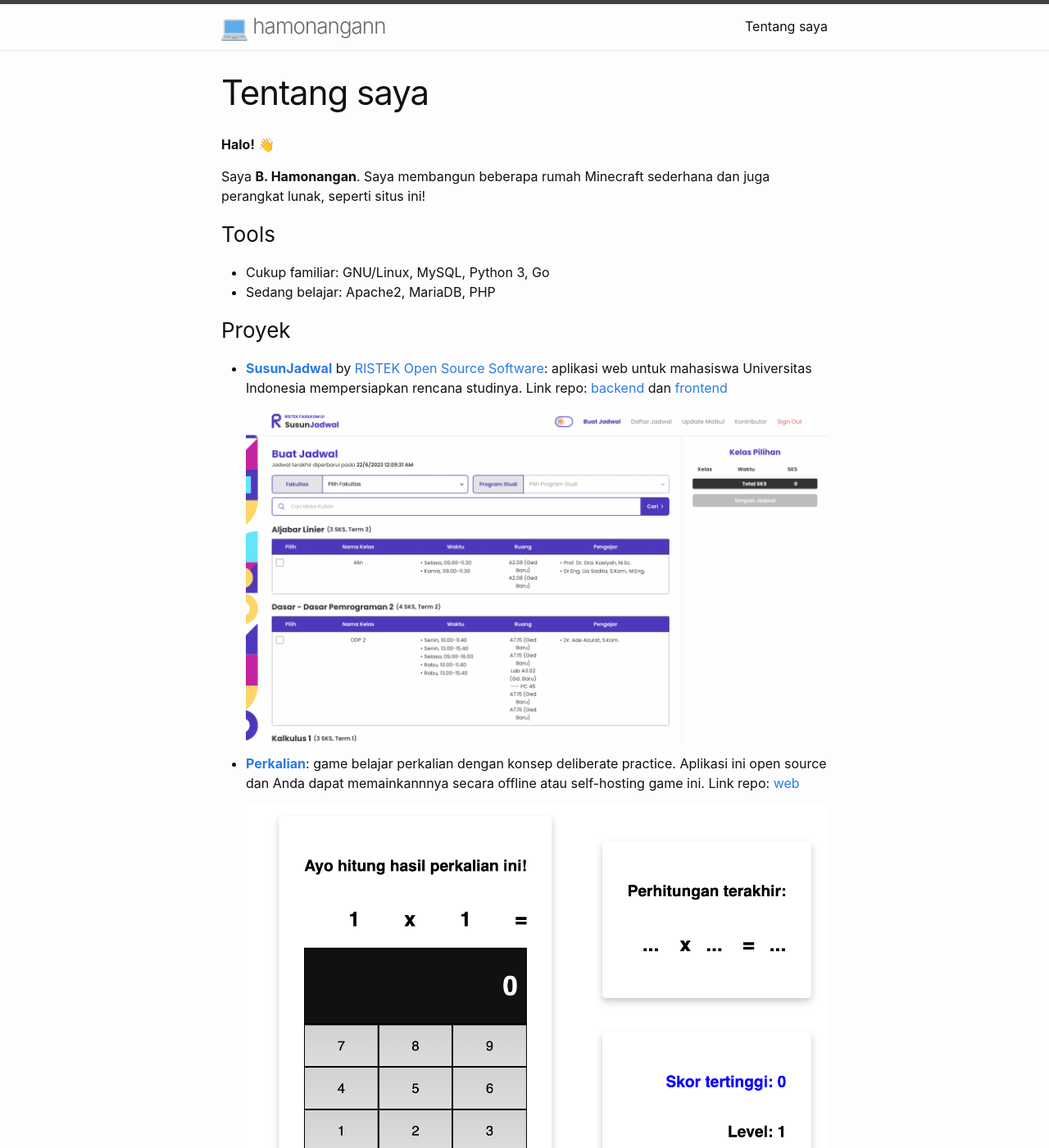
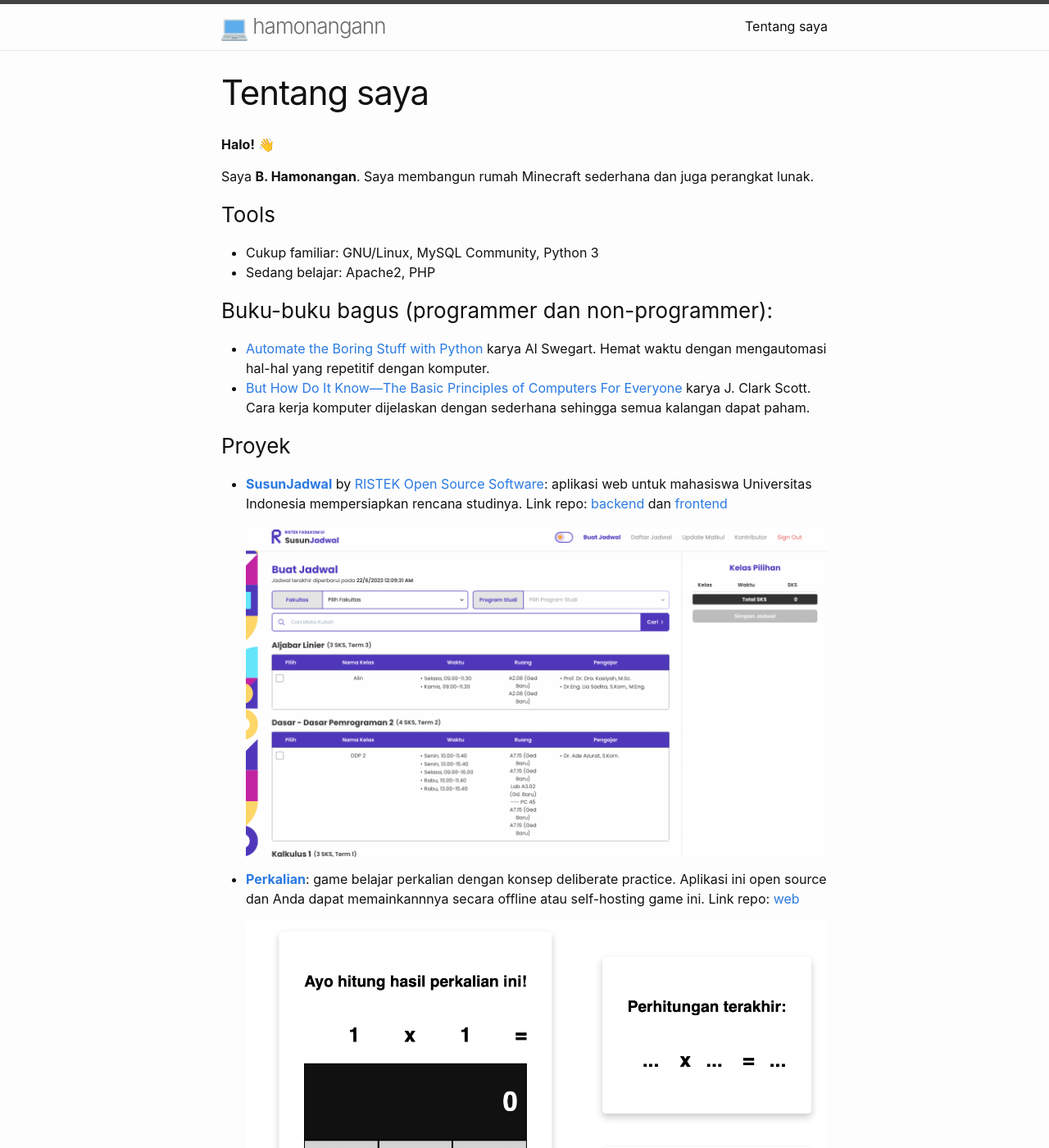
Before and after one commit to hamonangann/hamonangann.github.io, a Jekyll site: the page built from about.markdown, in a window 1280 px wide and 1400 px high. Shown: the whole window at 82% size. Built offline with Jekyll 4.4.1, drawn with Linux system fonts in a browser that asks for light colours; some of the changed text lies outside the part shown.

Commit message:
add books

```diff
--- a/about.markdown
+++ b/about.markdown
@@ -5,12 +5,17 @@ permalink: /halo/
 ---
 **Halo!** 👋
 
-Saya **B. Hamonangan**. Saya membangun beberapa rumah Minecraft sederhana dan juga perangkat lunak, seperti situs ini!
+Saya **B. Hamonangan**. Saya membangun rumah Minecraft sederhana dan juga perangkat lunak.
 
 ### Tools
 
-- Cukup familiar: GNU/Linux, MySQL, Python 3, Go
-- Sedang belajar: Apache2, MariaDB, PHP
+- Cukup familiar: GNU/Linux, MySQL Community, Python 3
+- Sedang belajar: Apache2, PHP
+
+### Buku-buku bagus (programmer dan non-programmer):
+
+- [Automate the Boring Stuff with Python](https://automatetheboringstuff.com/) karya AI Swegart. Hemat waktu dengan mengautomasi hal-hal yang repetitif dengan komputer.
+- [But How Do It Know—The Basic Principles of Computers For Everyone](https://openlibrary.org/books/OL26675175M/But_How_Do_It_Know) karya J. Clark Scott. Cara kerja komputer dijelaskan dengan sederhana sehingga semua kalangan dapat paham.
 
 ### Proyek
 
@@ -22,12 +27,6 @@ Saya **B. Hamonangan**. Saya membangun beberapa rumah Minecraft sederhana dan ju
 
     ![Perkalian](/img/about-perkalian.png)
 
-### Link ini mungkin berguna
-
-- Coba GitHub flow untuk mengatur text file bersama rekan. [Tutorial Github Flow](https://ooloo.io/project/github-flow/git-workflows).
-- Coba bahasa pemrograman, misalnya Golang: ["A Tour of Go"](https://go.dev/tour/welcome/1).
-- Lihat [The (Software) Developer Roadmap](https://roadmap.sh/) oleh [Kamran, et al.](https://github.com/kamranahmedse) ini.
-
 ### Kontak
 
 Mau bertegur sapa? Kirim email ke [b.hamonangan.p@gmail.com](mailto:b.hamonangan.p@gmail.com) 📬
```
